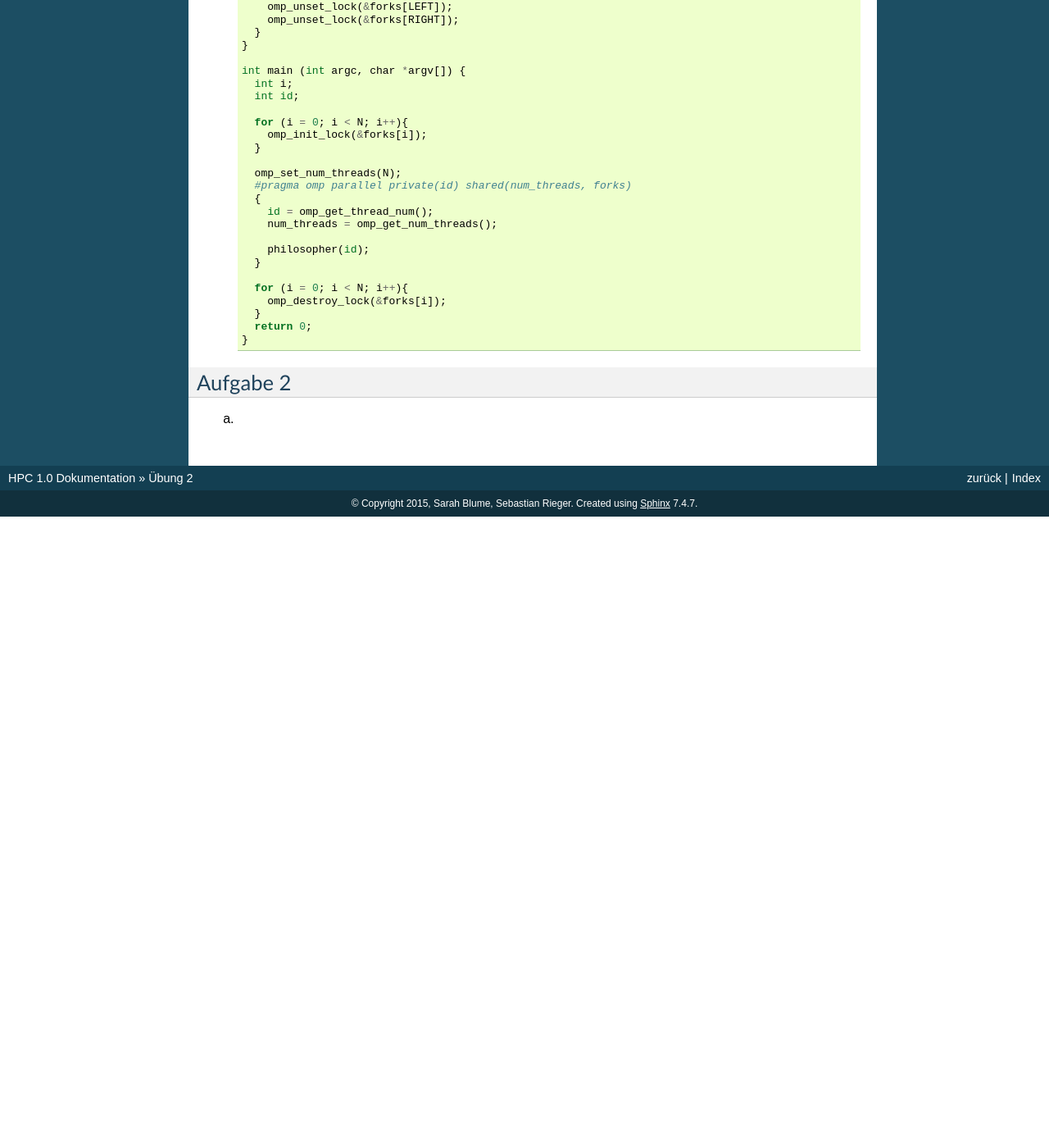
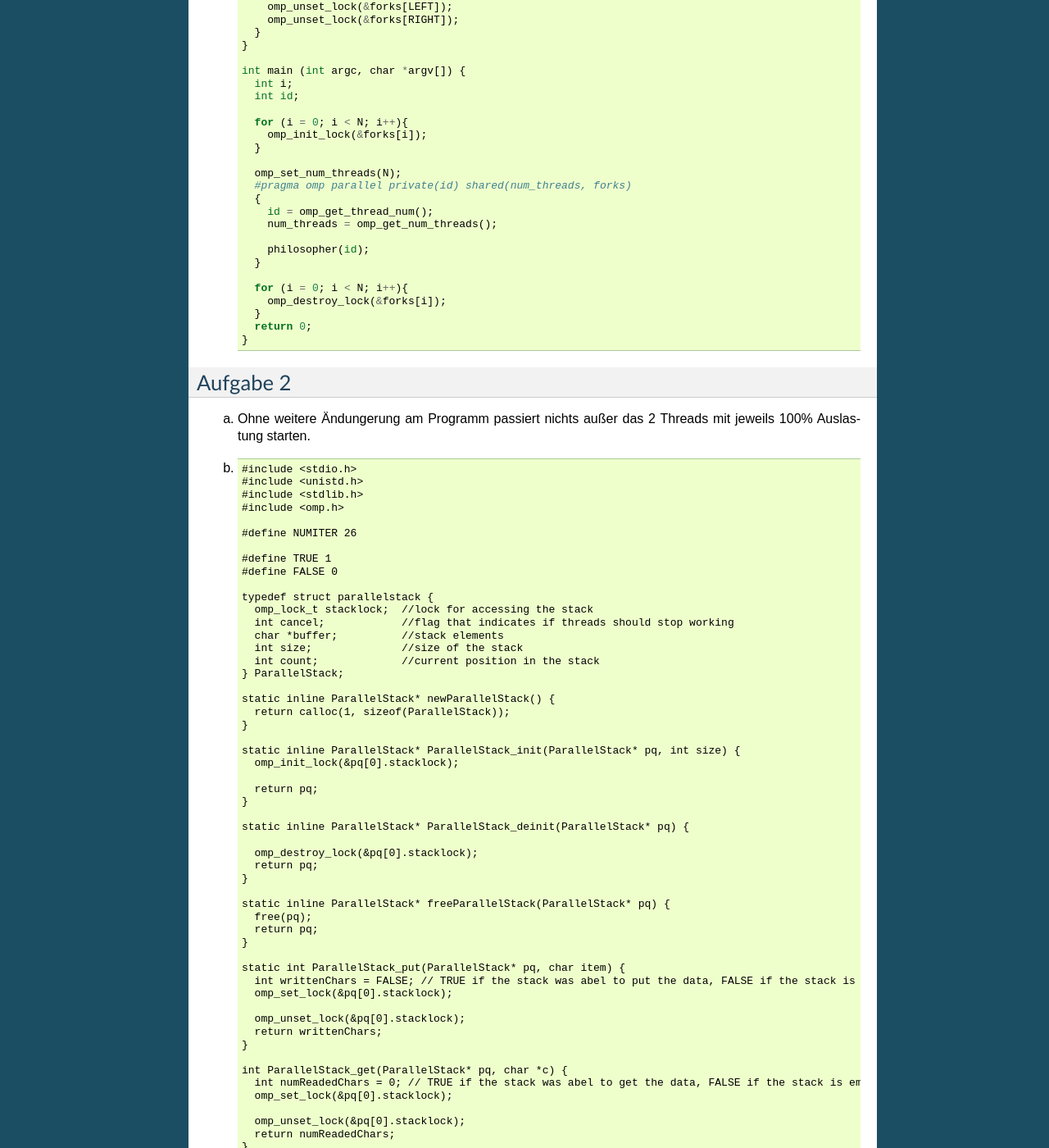
Before and after one commit to ajdf24/HPC_Uebungen, a Sphinx documentation site: the page built from OpenMP/Loesungen/source/Uebung2.rst, in a window 1280 px wide and 1400 px high, scrolled down 862 px. Shown: the whole window at 82% size. Built offline with Sphinx 7.4.7, drawn with Linux system fonts in a browser that asks for light colours; before the commit the page ends 1492 px from its top, so only the background shows below that; some of the changed text lies outside the part shown.

Commit message:
Übung 2 Aufgabe 2 simple parts

```diff
--- a/OpenMP/Loesungen/source/Uebung2.rst
+++ b/OpenMP/Loesungen/source/Uebung2.rst
@@ -81,3 +81,140 @@ Aufgabe 2
 =========
 
 a)
+  Ohne weitere Ändungerung am Programm passiert nichts außer das 2 Threads mit jeweils 100% Auslastung starten.
+
+b) ::
+
+    #include <stdio.h>
+    #include <unistd.h>
+    #include <stdlib.h>
+    #include <omp.h>
+
+    #define NUMITER 26
+
+    #define TRUE 1
+    #define FALSE 0
+
+    typedef struct parallelstack {
+      omp_lock_t stacklock;  //lock for accessing the stack
+      int cancel;            //flag that indicates if threads should stop working
+      char *buffer;          //stack elements
+      int size;              //size of the stack
+      int count;             //current position in the stack
+    } ParallelStack;
+
+    static inline ParallelStack* newParallelStack() {
+      return calloc(1, sizeof(ParallelStack));
+    }
+
+    static inline ParallelStack* ParallelStack_init(ParallelStack* pq, int size) {
+      omp_init_lock(&pq[0].stacklock);
+
+      return pq;
+    }
+
+    static inline ParallelStack* ParallelStack_deinit(ParallelStack* pq) {
+
+      omp_destroy_lock(&pq[0].stacklock);
+      return pq;
+    }
+
+    static inline ParallelStack* freeParallelStack(ParallelStack* pq) {
+      free(pq);
+      return pq;
+    }
+
+    static int ParallelStack_put(ParallelStack* pq, char item) {
+      int writtenChars = FALSE; // TRUE if the stack was abel to put the data, FALSE if the stack is full, the data will be rejected
+      omp_set_lock(&pq[0].stacklock);
+
+      omp_unset_lock(&pq[0].stacklock);
+      return writtenChars;
+    }
+
+    int ParallelStack_get(ParallelStack* pq, char *c) {
+      int numReadedChars = 0; // TRUE if the stack was abel to get the data, FALSE if the stack is empty
+      omp_set_lock(&pq[0].stacklock);
+
+      omp_unset_lock(&pq[0].stacklock);
+      return numReadedChars;
+    }
+
+    void ParallelStack_setCanceled(ParallelStack* pq) {
+      omp_set_lock(&pq[0].stacklock);
+
+      omp_unset_lock(&pq[0].stacklock);
+    }
+
+
+    int ParallelStack_isCanceled(ParallelStack* pq) {
+      int canceled = FALSE;
+      omp_set_lock(&pq[0].stacklock);
+
+      omp_unset_lock(&pq[0].stacklock);
+      return canceled;
+    }
+
+    /////////////////////////////////////////
+    // DO NOT EDIT BEYOND THIS LINE !!!!
+    /////////////////////////////////////////
+
+    void producer(int tid, ParallelStack* pq) {
+      int i = 0;
+      char item;
+      while( i < NUMITER) {
+        item = 'A' + (i % 26);
+
+        if ( ParallelStack_put(pq, item) == 1) {
+          i++;
+          printf("->Thread %d is Producing %c ...\n",tid, item);
+        }
+        //sleep(1);
+       }
+       ParallelStack_setCanceled(pq);
+    }
+
+
+    void consumer(int tid, ParallelStack* pq)
+    {
+      char item;
+      while( ParallelStack_isCanceled(pq) == FALSE) {
+
+        if (ParallelStack_get(pq, &item) == 1) {
+          printf("<-Thread %d is Consuming %c\n",tid, item);
+        }
+        sleep(2);
+      }
+    }
+
+    int main()
+    {
+        int tid;
+        ParallelStack* pq = ParallelStack_init(newParallelStack(), 5);
+
+        #pragma omp parallel private(tid) num_threads(4)
+        {
+           tid=omp_get_thread_num();
+
+           if(tid==1)
+           {
+             producer(tid, pq);
+           } else
+           {
+             consumer(tid, pq);
+           }
+        }
+
+        freeParallelStack(ParallelStack_deinit(pq));
+
+        return 0;
+    }
+
+c)
+
+d)
+
+e)
+
+f)
+  Wenn bei einer Queue nur ein Lock verwendet wird, dann kann ein hinzufügen eines Elements zu der Queue den Zugriff auf das vorderste Elemet der Queue blockieren. Im Gegensatz zum Stack sind diese beiden Operationen nicht immer von einander abhängig. Sie blockieren sich nur, wenn die Queue leer ist.
```
Also changed, not shown: 2 other files.
